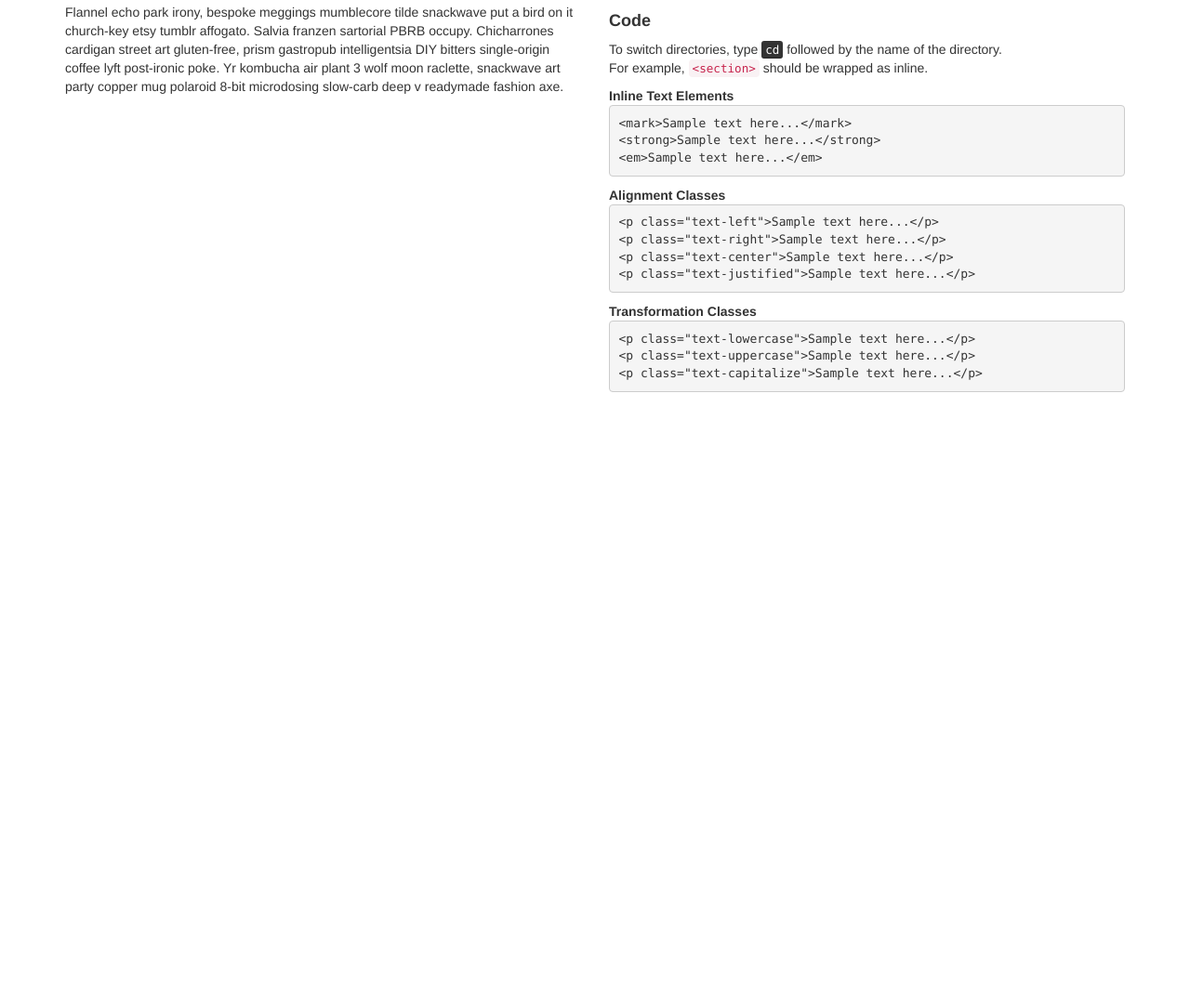
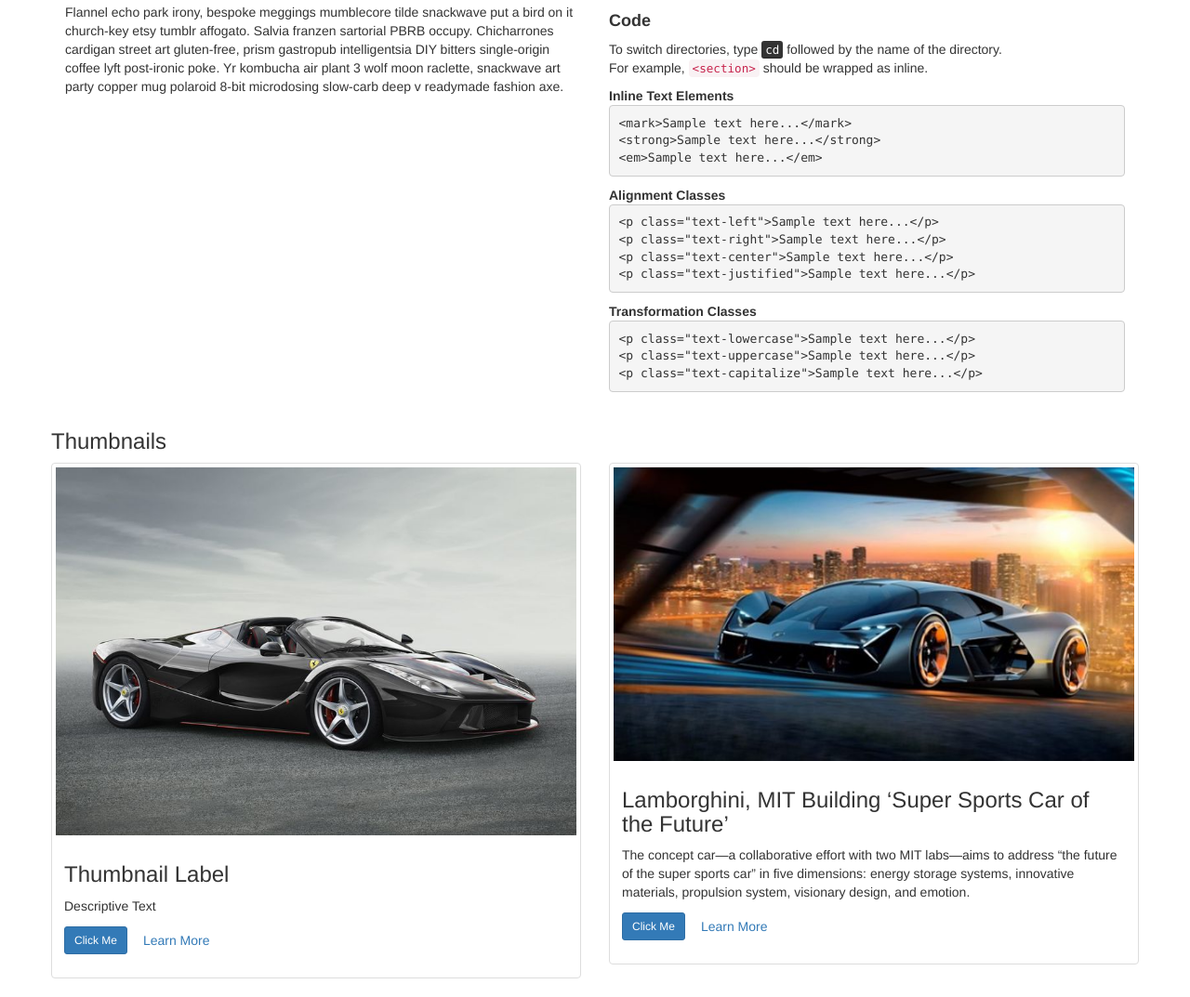
Before and after one commit to dannywu0820/Master_Thesis_Counterfeit_Website_Classification, a website: page Service_Architecture/HTML_CSS_Practice/Bootstrap3_Practice/index.html in a window 1280 px wide. Shown: the part 2224-3297 px from the top of the page at 93% size. Before the commit the page ends 2666 px from the top, so only its background shows below. Drawn offline with nearby package versions, Linux system fonts and the light colour scheme.

Commit message:
[feature]: make two thumbnails

```diff
--- a/Service_Architecture/HTML_CSS_Practice/Bootstrap3_Practice/index.html
+++ b/Service_Architecture/HTML_CSS_Practice/Bootstrap3_Practice/index.html
@@ -437,8 +437,40 @@
       </div><!-- end more_info -->
 
       <div class="row" id="more_courses">
+        <div class="col-12">
+          <h3>Thumbnails</h3>
+          <div class="row">
+            <!-- 1st thumbnail -->
+            <div class="col-md-6">
+              <div class="thumbnail">
+                <img src="images/570-x-321-1.jpg" alt="">
+                <div class="caption">
+                  <h3>Thumbnail Label</h3>
+                  <p>Descriptive Text</p>
+                  <p>
+                    <a href="https://www.trendhunter.com/trends/sleek-sports-car" target="_blank" class="btn btn-primary btn-sm">Click Me</a>
+                    <a href="https://ithelp.ithome.com.tw/articles/10021702" target="_blank" class="btn btn-link">Learn More</a>
+                  </p>
+                </div><!-- end caption -->
+              </div><!-- end thumbnail -->
+            </div><!-- end col-6 -->
 
-
+            <!-- 2nd thumbnail -->
+            <div class="col-md-6">
+              <div class="thumbnail">
+                <img src="images/570-x-321-2.jpg" alt="">
+                <div class="caption">
+                  <h3>Lamborghini, MIT Building ‘Super Sports Car of the Future’</h3>
+                  <p>The concept car—a collaborative effort with two MIT labs—aims to address “the future of the super sports car” in five dimensions: energy storage systems, innovative materials, propulsion system, visionary design, and emotion.</p>
+                  <p>
+                    <a href="https://www.geek.com/tech/lamborghini-mit-building-super-sports-car-of-the-future-1721874/" target="_blank" class="btn btn-primary btn-sm">Click Me</a>
+                    <a href="https://ithelp.ithome.com.tw/articles/10021702" target="_blank" class="btn btn-link">Learn More</a>
+                  </p>
+                </div><!-- end caption -->
+              </div><!-- end thumbnail -->
+            </div><!-- end col-6 -->
+          </div><!-- end row -->
+        </div><!-- end col-12 -->
       </div><!-- end more_courses -->
 
     </div><!-- end main -->
```
Also changed, not shown: Service_Architecture/HTML_CSS_Practice/Bootstrap3_Practice/images/570-x-321-1.jpg (added), Service_Architecture/HTML_CSS_Practice/Bootstrap3_Practice/images/570-x-321-2.jpg (added).
